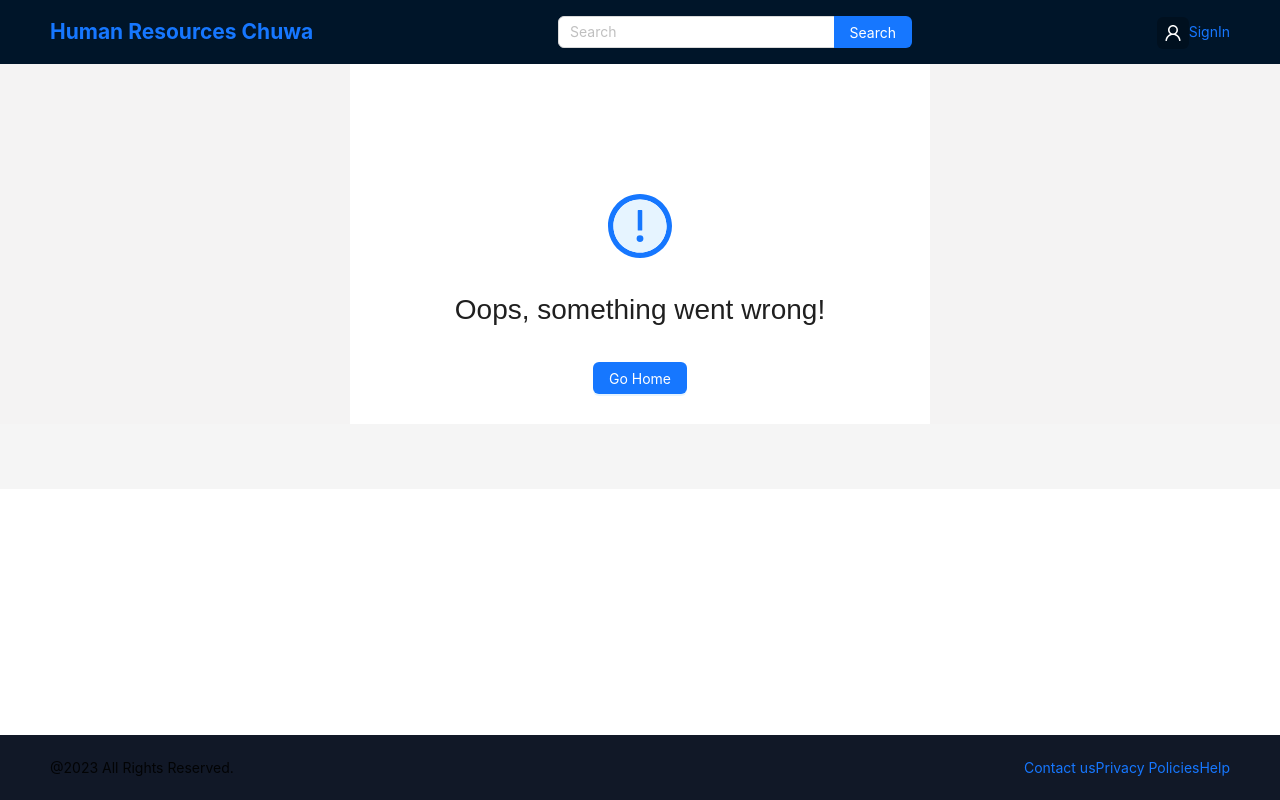
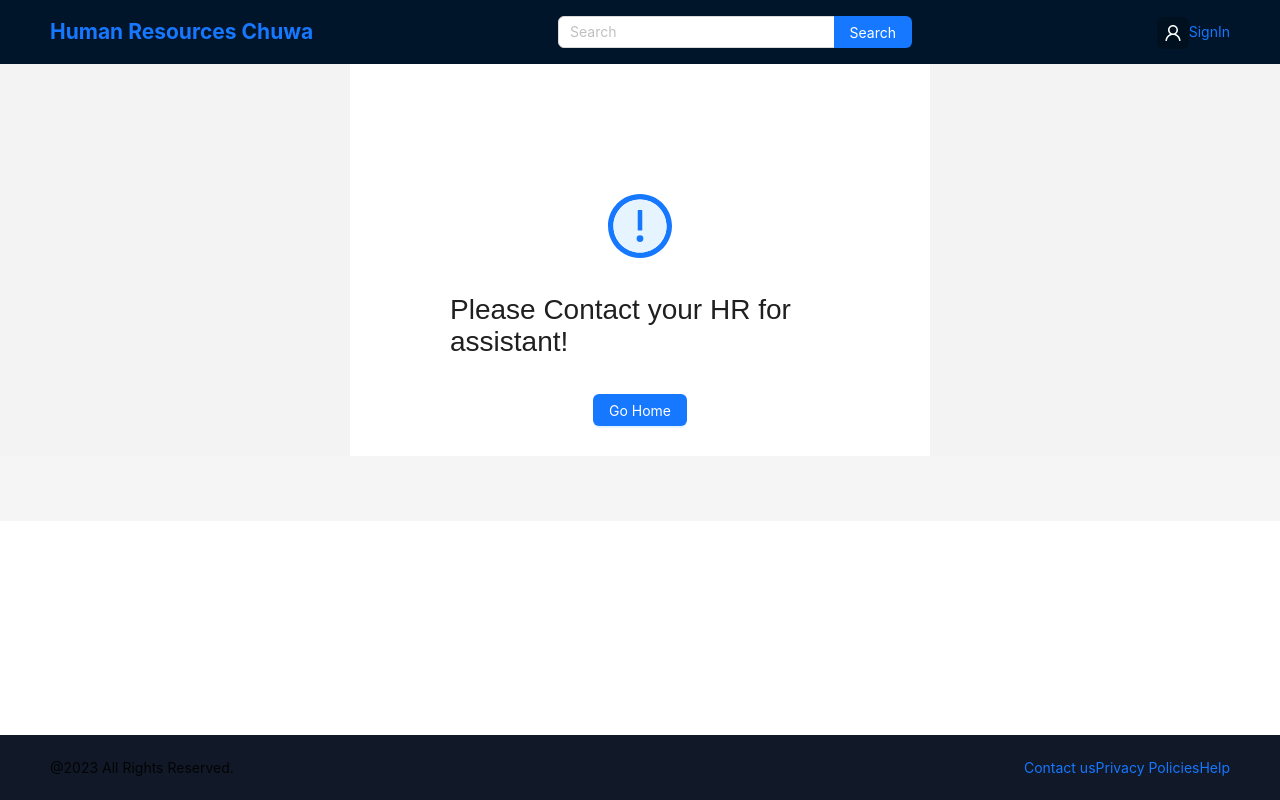
Before and after one commit to xz3426/employee-management-system, a React (Create React App) app: page /error in a window 1280 px wide. Built offline with nearby package versions, Linux system fonts and the light colour scheme.

Commit message:
Initial Commit for the Authorzation routing

```diff
--- a/src/Components/LandingPageComponents/MyContent.jsx
+++ b/src/Components/LandingPageComponents/MyContent.jsx
@@ -1,6 +1,18 @@
+import HR from "pages/HR";
+import { Navigate } from "react-router-dom";
 import { Layout } from "antd";
+import React, { useMemo } from "react";
+import Employee from "pages/Employee";
+import jwt_decode from "jwt-decode";
+
 const { Content } = Layout;
+
 const MyContent_ = () => {
+  const token = useMemo(() => localStorage.getItem("token"), []);
+  if (!token) {
+    return <Navigate to="/error" />;
+  }
+  const authorization = jwt_decode(token).authorization;
   return (
     <Content
       style={{
@@ -8,7 +20,9 @@ const MyContent_ = () => {
         minHeight: "90vh",
         backgroundColor: "lightgrey",
       }}
-    ></Content>
+    >
+      {authorization === "hr" ? <HR /> : <Employee />}
+    </Content>
   );
 };
 
--- /dev/null
+++ b/src/pages/Employee/index.js
@@ -0,0 +1,5 @@
+const Employee = () => {
+  return <h1>Employee Page</h1>;
+};
+
+export default Employee;
--- a/src/pages/Error/index.js
+++ b/src/pages/Error/index.js
@@ -1,8 +1,7 @@
 import React from "react";
-import { Button, Space} from "antd";
-import { ExclamationCircleTwoTone } from '@ant-design/icons';
+import { Button, Space } from "antd";
+import { ExclamationCircleTwoTone } from "@ant-design/icons";
 import { Link } from "react-router-dom";
-
 
 const container = {
   backgroundColor: "white",
@@ -15,17 +14,25 @@ const container = {
 };
 
 const Error = () => {
-
   return (
     <div style={{ backgroundColor: "#f5f3f38f" }}>
       <div style={container}>
-            <Space direction="vertical" size="small" align="center" style={{ display: 'flex' }}>
-                <ExclamationCircleTwoTone style={{fontSize: '64px', margin:"0 auto", marginTop:"100px"}}/>
-                <p style={{fontSize: '28px', fontFamily: "Arial, sans-serif",}}> Oops, something went wrong! </p>
+        <Space
+          direction="vertical"
+          size="small"
+          align="center"
+          style={{ display: "flex" }}
+        >
+          <ExclamationCircleTwoTone
+            style={{ fontSize: "64px", margin: "0 auto", marginTop: "100px" }}
+          />
+          <p style={{ fontSize: "28px", fontFamily: "Arial, sans-serif" }}>
+            {" "}
+            Please Contact your HR for assistant!{" "}
+          </p>
           <Link to="/">
             <Button type="primary">Go Home</Button>
           </Link>
-
         </Space>
       </div>
     </div>
--- /dev/null
+++ b/src/pages/HR/index.js
@@ -0,0 +1,9 @@
+const HR = () => {
+  return (
+    <>
+      <h1>HR Page</h1>
+    </>
+  );
+};
+
+export default HR;
```
Also changed, not shown: src/Components/ProtectedRoute/index.jsx (added, +18 -0 lines), src/hooks/useAuth.js (added, +32 -0 lines). Lines whose indentation alone changed are shown as unchanged.
